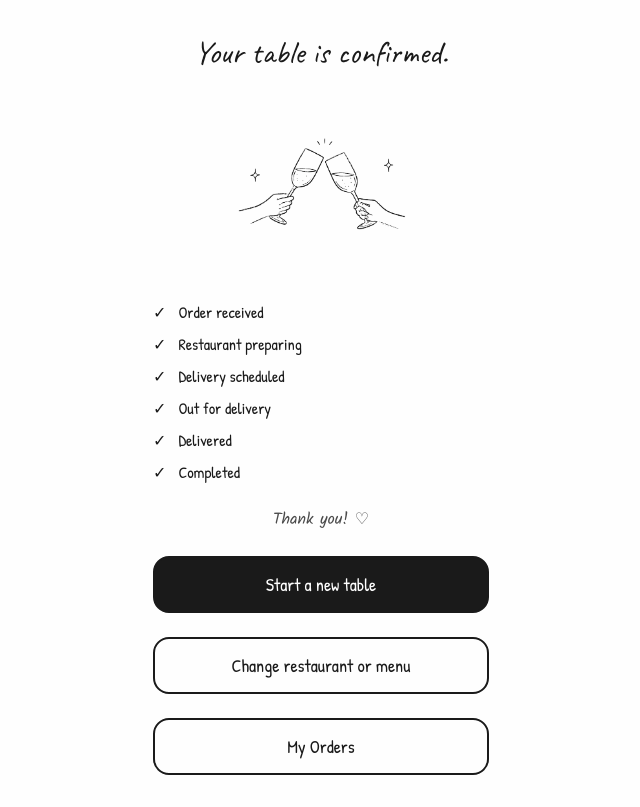
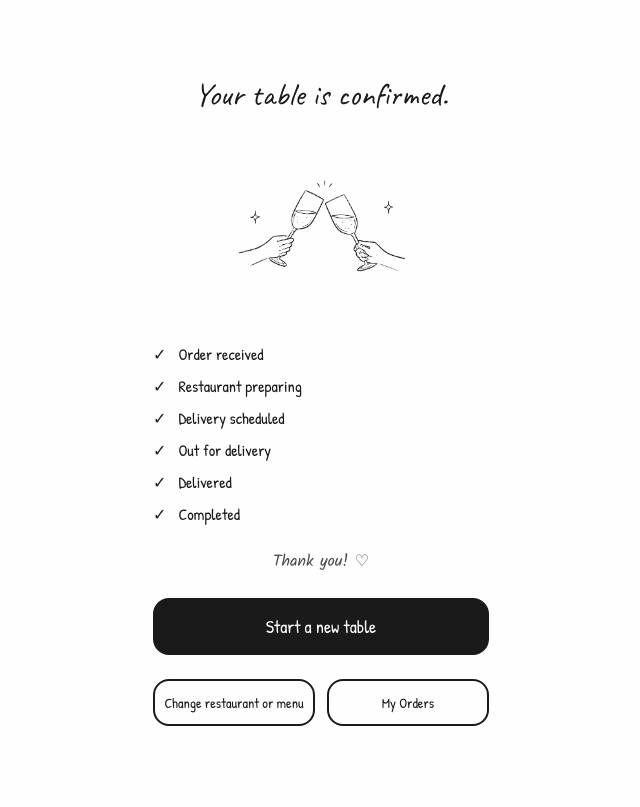
Before and after one commit to IOOIIOU17/billtable-customer-web, a React (Vite) app: page /confirmation in a window 1280 px wide. Shown: the whole page, without its empty margins (319-959 px from the left). Built offline with nearby package versions, Linux system fonts and the light colour scheme; no server answers.

Commit message:
Make Change restaurant and My Orders buttons smaller, side by side

```diff
--- a/src/screens/Confirmation.jsx
+++ b/src/screens/Confirmation.jsx
@@ -120,8 +120,10 @@ export default function Confirmation() {
 
       <button onClick={handleDone} style={{ width: '100%', background: 'var(--color-ink)', color: 'var(--color-paper)', border: '2px solid var(--color-ink)', borderRadius: 'var(--radius)', padding: '14px', fontFamily: 'var(--font-body)', fontSize: '18px', cursor: 'pointer' }}>Start a new table</button>
 
-      <button onClick={handleChangeRestaurant} style={{ width: '100%', background: 'var(--color-paper)', color: 'var(--color-ink)', border: '2px solid var(--color-ink)', borderRadius: 'var(--radius)', padding: '14px', fontFamily: 'var(--font-body)', fontSize: '18px', cursor: 'pointer' }}>Change restaurant or menu</button>
-      <button onClick={() => navigate('/history')} style={{ width: '100%', background: 'var(--color-paper)', color: 'var(--color-ink)', border: '2px solid var(--color-ink)', borderRadius: 'var(--radius)', padding: '14px', fontFamily: 'var(--font-body)', fontSize: '18px', cursor: 'pointer' }}>My Orders</button>
+      <div style={{ width: '100%', display: 'flex', gap: '12px' }}>
+        <button onClick={handleChangeRestaurant} style={{ flex: 1, background: 'var(--color-paper)', color: 'var(--color-ink)', border: '2px solid var(--color-ink)', borderRadius: 'var(--radius)', padding: '12px 8px', fontFamily: 'var(--font-body)', fontSize: '14px', cursor: 'pointer' }}>Change restaurant or menu</button>
+        <button onClick={() => navigate('/history')} style={{ flex: 1, background: 'var(--color-paper)', color: 'var(--color-ink)', border: '2px solid var(--color-ink)', borderRadius: 'var(--radius)', padding: '12px 8px', fontFamily: 'var(--font-body)', fontSize: '14px', cursor: 'pointer' }}>My Orders</button>
+      </div>
     </div>
   );
 }
```
